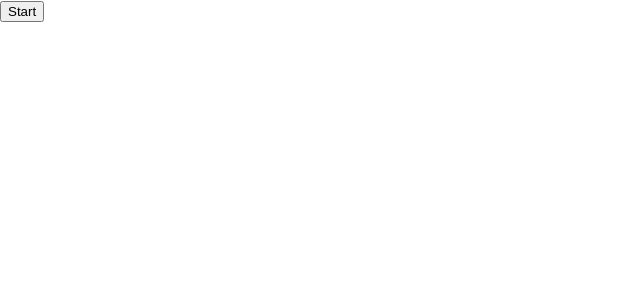
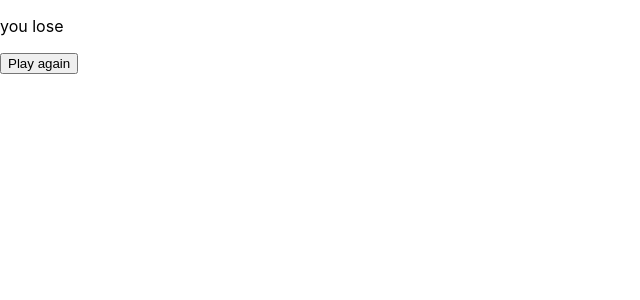
Before and after one commit to Millenium47/shapes, a React (Create React App) app: page /results in a window 1280 px wide. Shown: the top 300 px of the page, without its empty margins (0-640 px from the left). Built offline with nearby package versions, Linux system fonts and the light colour scheme.

Commit message:
Cleaned app and added result

```diff
--- a/package.json
+++ b/package.json
@@ -10,6 +10,7 @@
     "bootstrap-icons": "^1.9.1",
     "react": "^18.2.0",
     "react-dom": "^18.2.0",
+    "react-router-dom": "^6.3.0",
     "react-scripts": "5.0.1",
     "web-vitals": "^2.1.4"
   },
--- a/src/App.js
+++ b/src/App.js
@@ -1,15 +1,17 @@
 import { useEffect, useState } from "react";
+import { BrowserRouter, MemoryRouter, Route, Routes, } from "react-router-dom";
 import BoxList from "./components/BoxList";
 import ShowModal from "./components/ShowModal";
+import Result from "./components/Result";
 
 function App() {
 
   const shapes = [
     { id: 10, shape: 'triangle', color: 'red' },
-    { id: 20, shape: 'triangle', color: 'red' },
-    { id: 30, shape: 'triangle', color: 'red' },
-    { id: 40, shape: 'triangle', color: 'red' },
-    { id: 50, shape: 'triangle', color: 'red' }
+    { id: 20, shape: 'circle', color: 'green' },
+    { id: 30, shape: 'diamond', color: 'blue' },
+    { id: 40, shape: 'hexagon', color: 'black' },
+    { id: 50, shape: 'triangle', color: 'yellow' }
   ]
 
   const defaultShapes = [
@@ -23,16 +25,11 @@ function App() {
   const [solution, setSolution] = useState([]);
   const [guess, setGuess] = useState([]);
   const [openShowModal, isOpenShowModal] = useState(false);
-  const [startGuess, isStartGuess] = useState(false);
 
   useEffect(() => {
     setSolution(shapes);
     setGuess(defaultShapes);
   }, [])
-
-  useEffect(() => {
-    if (openShowModal) isStartGuess(true);
-  }, [openShowModal])
 
   const updateGuess = (id, newShape, newColor) => {
     const newGuess = guess.map(prev => {
@@ -45,33 +42,28 @@ function App() {
     setGuess(newGuess);
   }
 
-  const startGuessing = () => {
-    return (
-      <>
-        <BoxList guess={guess} updateGuess={updateGuess} />
-        <button onClick={evaluate}>Submit</button>
-      </>
-    );
-  }
-
   const evaluate = () => {
-
     const replacer = (key, value) => {
-      if (key == 'id') return undefined;
+      if (key === 'id') return undefined;
       else return value;
     }
 
     const result = JSON.stringify(solution, replacer) === JSON.stringify(guess, replacer);
-    return result ? <p>you win</p> : <p>you lose</p>;
+    return result
+  }
+
+  const start = () => {
+    return !openShowModal ? <button onClick={() => { isOpenShowModal(true) }}>Start</button> : <ShowModal solution={solution} isOpenShowModal={isOpenShowModal} />
   }
 
   return (
-    <div className="container">
-      {!openShowModal && !startGuess && <button onClick={() => { isOpenShowModal(true) }}>Start</button>}
-      {openShowModal && <ShowModal solution={solution} isOpenShowModal={isOpenShowModal} />}
-      {startGuess && startGuessing()}
-
-    </div>
+    <BrowserRouter>
+      <Routes>
+        <Route path="*" element={start()} />
+        <Route path="/guess" element={<BoxList guess={guess} updateGuess={updateGuess} />} />
+        <Route path="/results" element={<Result evaluate={evaluate} />} />
+      </Routes>
+    </BrowserRouter>
   );
 }
 
--- a/src/components/BoxList.js
+++ b/src/components/BoxList.js
@@ -1,11 +1,21 @@
 import './BoxList.css';
+import { useNavigate } from "react-router-dom";
 import ShapeBox from './ShapeBox';
 
 function BoxList({ guess, updateGuess }) {
+    let navigate = useNavigate();
+
+    const showResult = () => {
+        navigate("/results")
+    }
+
     return (
-        <div className="box-list">
-            {guess.map(box => <ShapeBox id={box.id} color={box.color} shape={box.shape} updateGuess={updateGuess} />)}
-        </div>
+        <>
+            <div className="box-list">
+                {guess.map(box => <ShapeBox id={box.id} color={box.color} shape={box.shape} updateGuess={updateGuess} />)}
+            </div>
+            <button onClick={showResult}>Submit</button>
+        </>
     );
 }
 
--- /dev/null
+++ b/src/components/Result.js
@@ -0,0 +1,18 @@
+import { useNavigate } from "react-router-dom";
+
+function Result({ evaluate }) {
+    const result = evaluate();
+    let navigate = useNavigate();
+
+    const playAgain = () => {
+        navigate("/")
+    }
+    return (
+        <>
+            <p>{result ? 'you win' : 'you lose'}</p>
+            <button onClick={playAgain}>Play again</button>
+        </>
+    );
+}
+
+export default Result;
--- a/src/components/ShowModal.js
+++ b/src/components/ShowModal.js
@@ -1,11 +1,14 @@
 import './ShowModal.css';
-import ShapeBox from './ShapeBox';
+import { useNavigate } from "react-router-dom";
 
 const ShowModal = ({ solution, isOpenShowModal }) => {
+    let navigate = useNavigate();
+
     const closeModal = () => {
         setTimeout(function () {
             isOpenShowModal(false);
-        }, 3000);
+            navigate('/guess');
+        }, 5000);
     }
 
     const showBoxes = ({ id, color, shape }) => {
```
Also changed, not shown: src/components/ShapeBox.js (+0 -11 lines), 1 other file (tests, documents, lock files or other folders).
